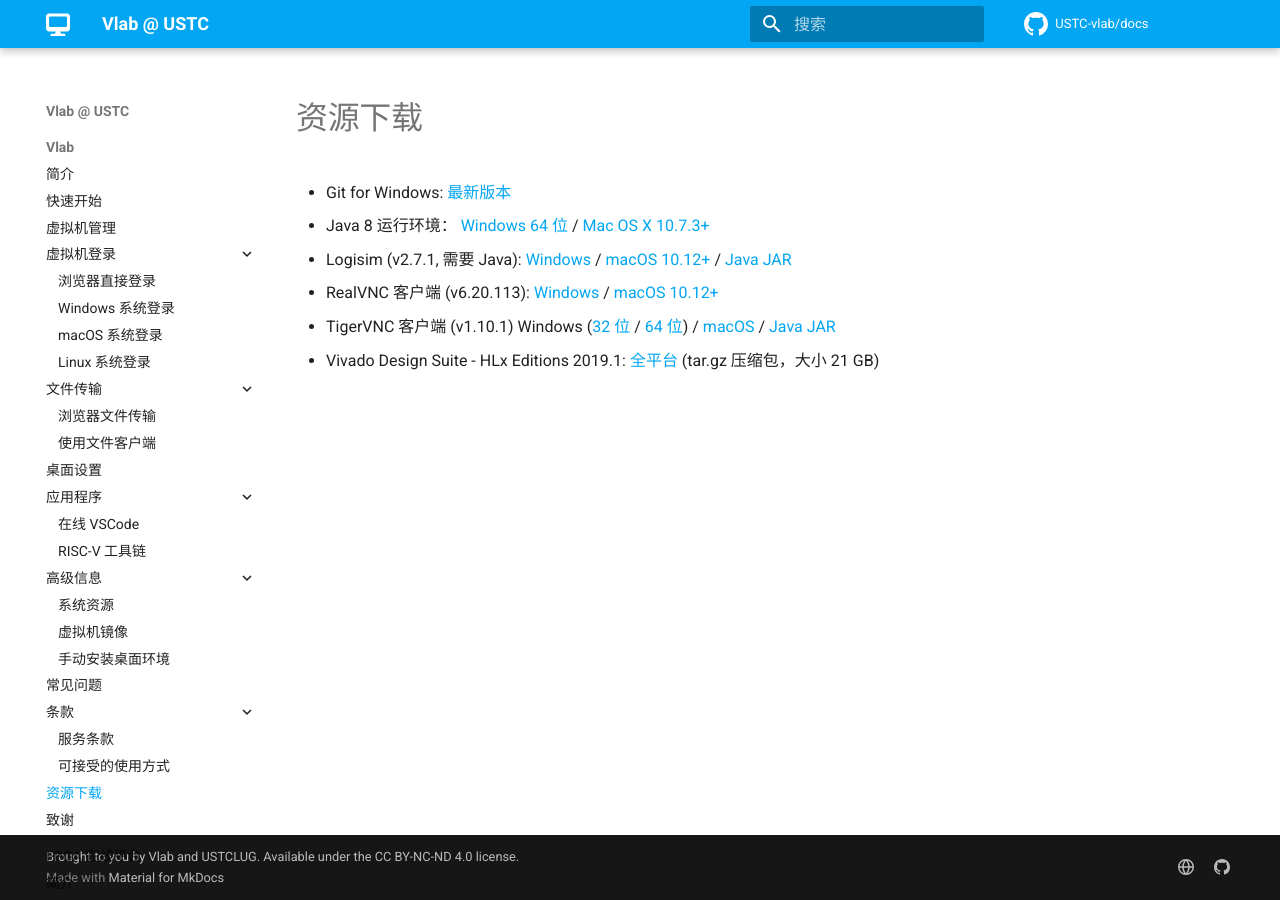
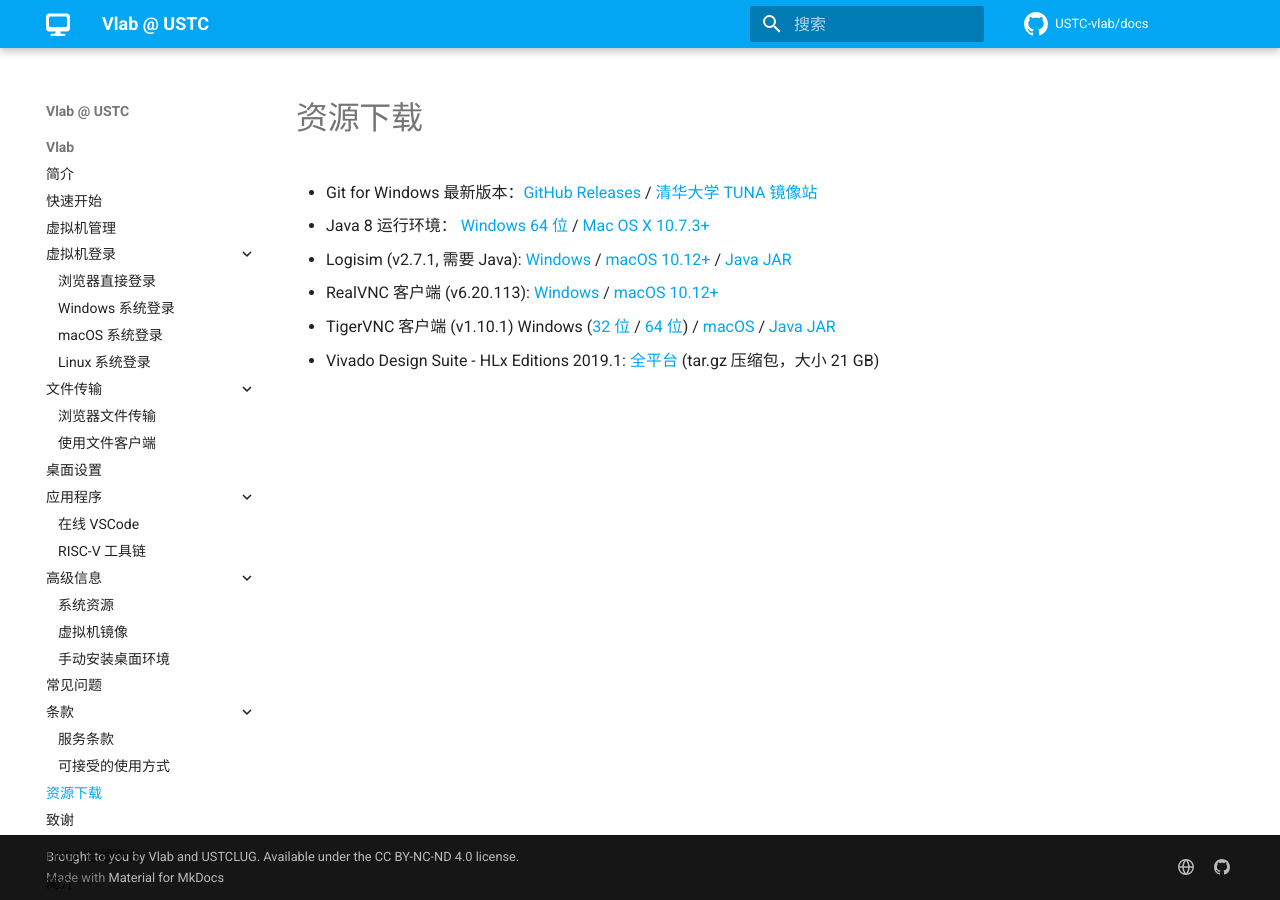
Before and after one commit to USTC-vlab/docs, an MkDocs documentation site: the page built from docs/downloads.md, in a window 1280 px wide. Built offline with MkDocs 1.6.1 and Material for MkDocs 9.7.7, drawn with Linux system fonts in a browser that asks for light colours; comment, search, counter and statistics services are not loaded.

Commit message:
Update Git for Windows download link

```diff
--- a/docs/downloads.md
+++ b/docs/downloads.md
@@ -1,6 +1,6 @@
 # 资源下载
 
-- Git for Windows: [最新版本](https://mirrors.tuna.tsinghua.edu.cn/github-release/git-for-windows/git/LatestRelease/)
+- Git for Windows 最新版本：[GitHub Releases](https://github.com/git-for-windows/git/releases/latest) / [清华大学 TUNA 镜像站](https://mirrors.tuna.tsinghua.edu.cn/github-release/git-for-windows/git/LatestRelease/)
 - Java 8 运行环境：
   [Windows 64 位](https://vlab.ustc.edu.cn/downloads/jre-8u221-windows-x64.exe) /
   [Mac OS X 10.7.3+](https://vlab.ustc.edu.cn/downloads/jre-8u221-macosx-x64.dmg)
```
